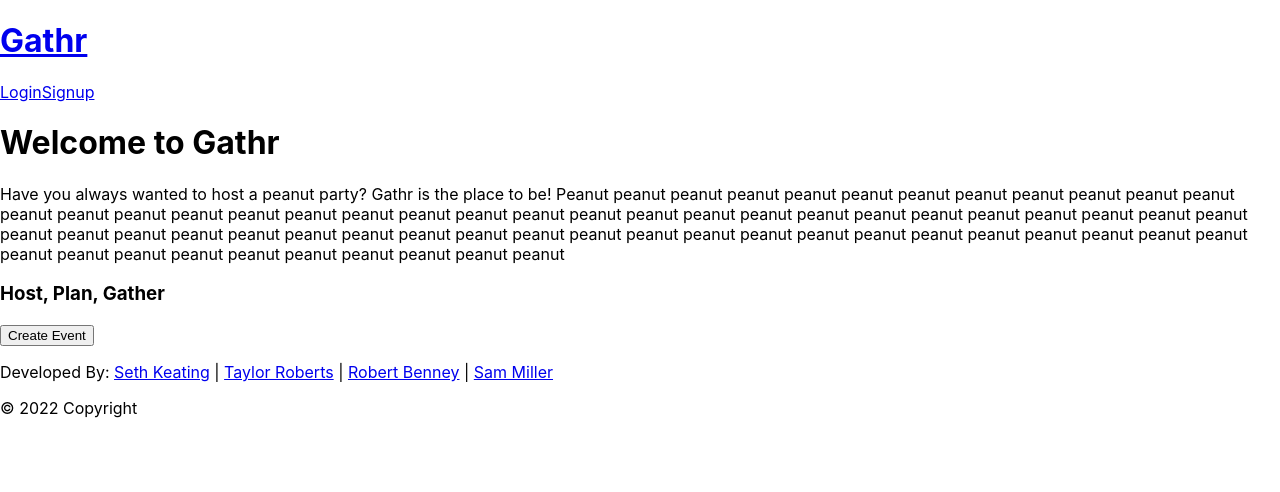
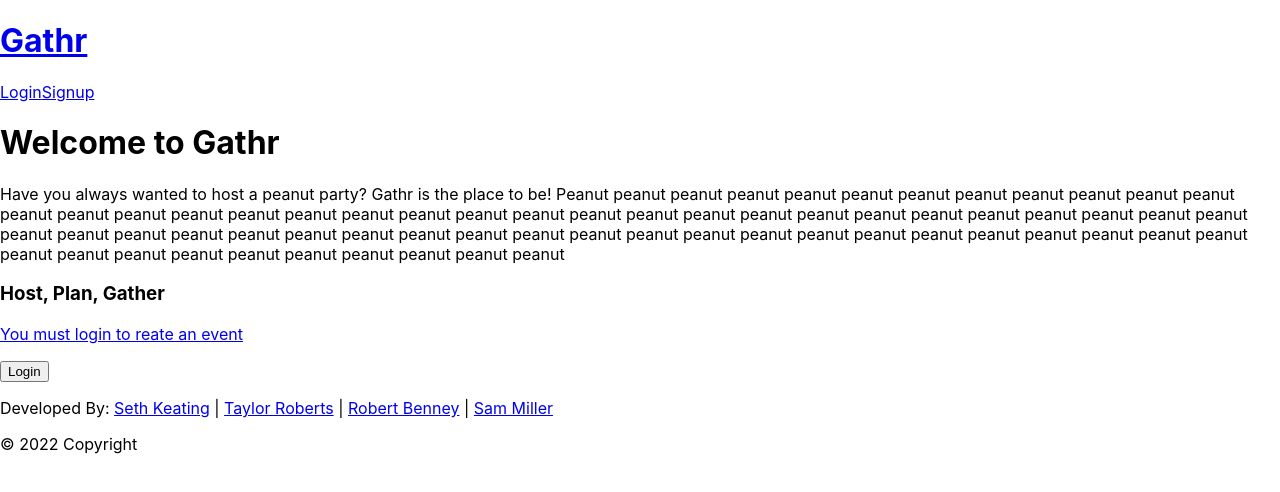
Before and after one commit to Rbenney15/gathr, a React (Create React App) app in the folder client/: page / in a window 1280 px wide. Shown: the top 492 px of the page. Built offline with nearby package versions, Linux system fonts and the light colour scheme.

Commit message:
dashboard functionality

```diff
--- a/client/src/components/EventCreate.jsx
+++ b/client/src/components/EventCreate.jsx
@@ -13,7 +13,6 @@ function CreateEvent () {
     }
     return (
         <div>
-            {/* <Redirect to={{pathname: "/login"}} /> */}
             <h2>Create a New Event</h2>
             <form>
                 <div>
--- a/client/src/components/Login.jsx
+++ b/client/src/components/Login.jsx
@@ -3,12 +3,13 @@ import { useMutation } from '@apollo/client';
 import { LOGIN_USER } from '../utils/mutations';
 
 import Auth from '../utils/auth';
-import { useNavigate } from 'react-router-dom';
+// import { Navigate } from 'react-router-dom';
 
 
 const Login = (props) => {
   const [formState, setFormState] = useState({ email: '', password: '' });
   const [login, { error }] = useMutation(LOGIN_USER);
+
 
   // update state based on form input changes
   const handleChange = (event) => {
@@ -19,14 +20,13 @@ const Login = (props) => {
       [name]: value,
     });
   };
-  const navigate = useNavigate();
+  // const navigate = useNavigate();
 
-  const handleClick = useCallback(() => navigate("/dashboard", {replace: true}), [navigate])
+  // const handleClick = useCallback(() => navigate("/dashboard", {replace: true}), [navigate])
 
   // submit form
   const handleFormSubmit = async (event) => {
     event.preventDefault();
-
     try {
       const { data } = await login({
         variables: { ...formState },
@@ -42,6 +42,9 @@ const Login = (props) => {
       email: '',
       password: '',
     });
+
+    // handleClick();
+
   };
 
   return (
@@ -69,7 +72,7 @@ const Login = (props) => {
                 value={formState.password}
                 onChange={handleChange}
               />
-                <button className="btn d-block w-100" type="button" onClick={handleClick}>
+                <button className="btn d-block w-100" type="submit">
                   Submit
                 </button>
             </form>
--- a/client/src/components/dashboard.jsx
+++ b/client/src/components/dashboard.jsx
@@ -1,5 +1,5 @@
 import React from "react";
-import { Link } from 'react-router-dom';
+import { Link, useParams, Navigate } from 'react-router-dom';
 
 import { useQuery } from '@apollo/client';
 import { QUERY_ME, QUERY_EVENTS_DASHBOARD } from '../utils/queries';
@@ -7,16 +7,16 @@ import { QUERY_ME, QUERY_EVENTS_DASHBOARD } from '../utils/queries';
 import Auth from '../utils/auth';
 
 function UserDash () {
-    // const { username: userParam } = useParams();
+    const { username: userParam } = useParams();
 
-  const { loading, data } = useQuery( QUERY_ME );
+  const { loading, data } = useQuery( QUERY_ME, {variables: {username: userParam}} );
 
   const user = data?.me || {};
-
+  console.log(useParams())
   // navigate to personal profile page if username is yours
-//   if (Auth.loggedIn() && Auth.getDashboard().data.username === userParam) {
-//     return <Navigate to="/dashboard:id" />;
-//   }
+  if (Auth.loggedIn() && Auth.getDashboard().data.username === userParam) {
+    return <Navigate to="/dashboard:id" />;
+  }
 
   if (loading) {
     return <div>Loading...</div>;
--- a/client/src/components/homepage.jsx
+++ b/client/src/components/homepage.jsx
@@ -3,23 +3,22 @@ import { Link } from "react-router-dom";
 import Auth from '../utils/auth';
 
 function HomePage({ updatePage }) {
-  const authenticated = true;
+  // const Auth = true;
 
-  const showCreateEventButtonIfAuthenticated = () => {
-    if (authenticated) {
-      return (
-        <Link to="/create-event">
-          <button>Create Event</button>
-        </Link>
-      );
-    } else {
-      return (
-        <Link to="/login">
-          <button>Log in to create an event</button>
-        </Link>
-      );
-    }
-  };
+  // const showCreateEventButtonIfAuthenticated = () => {
+  //   { Auth.loggedIn() ? (
+  //       <Link to="/create-event">
+  //         <button>Create Event</button>
+  //       </Link>
+  //     ) : (
+  //       <Link to="/login">
+  //         <p>You must login to reate an event</p>
+  //         <button>Login</button>
+  //       </Link>
+  //     );
+  // };
+
+
   return (
     <div>
       <h1 id="home">Welcome to Gathr</h1>
@@ -34,7 +33,17 @@ function HomePage({ updatePage }) {
         peanut peanut peanut peanut peanut peanut
       </p>
       <h3>Host, Plan, Gather</h3>
-      {showCreateEventButtonIfAuthenticated()}
+      {/* {showCreateEventButtonIfAuthenticated()} */}
+      { Auth.loggedIn() ? (
+        <Link to="/create-event">
+          <button>Create Event</button>
+        </Link>
+      ) : (
+        <Link to="/login">
+          <p>You must login to reate an event</p>
+          <button>Login</button>
+        </Link>
+      )}
     </div>
   );
 }
```
